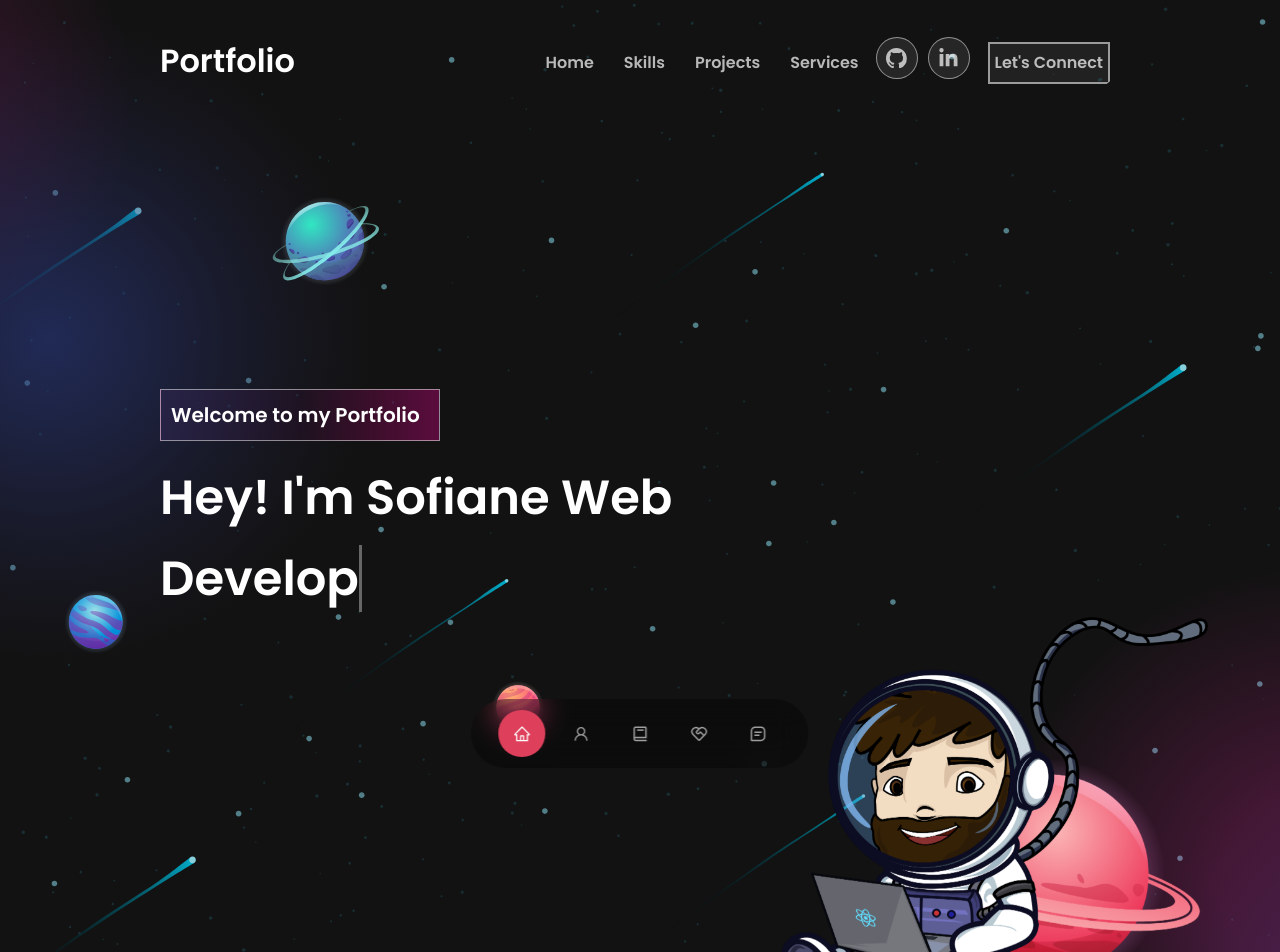
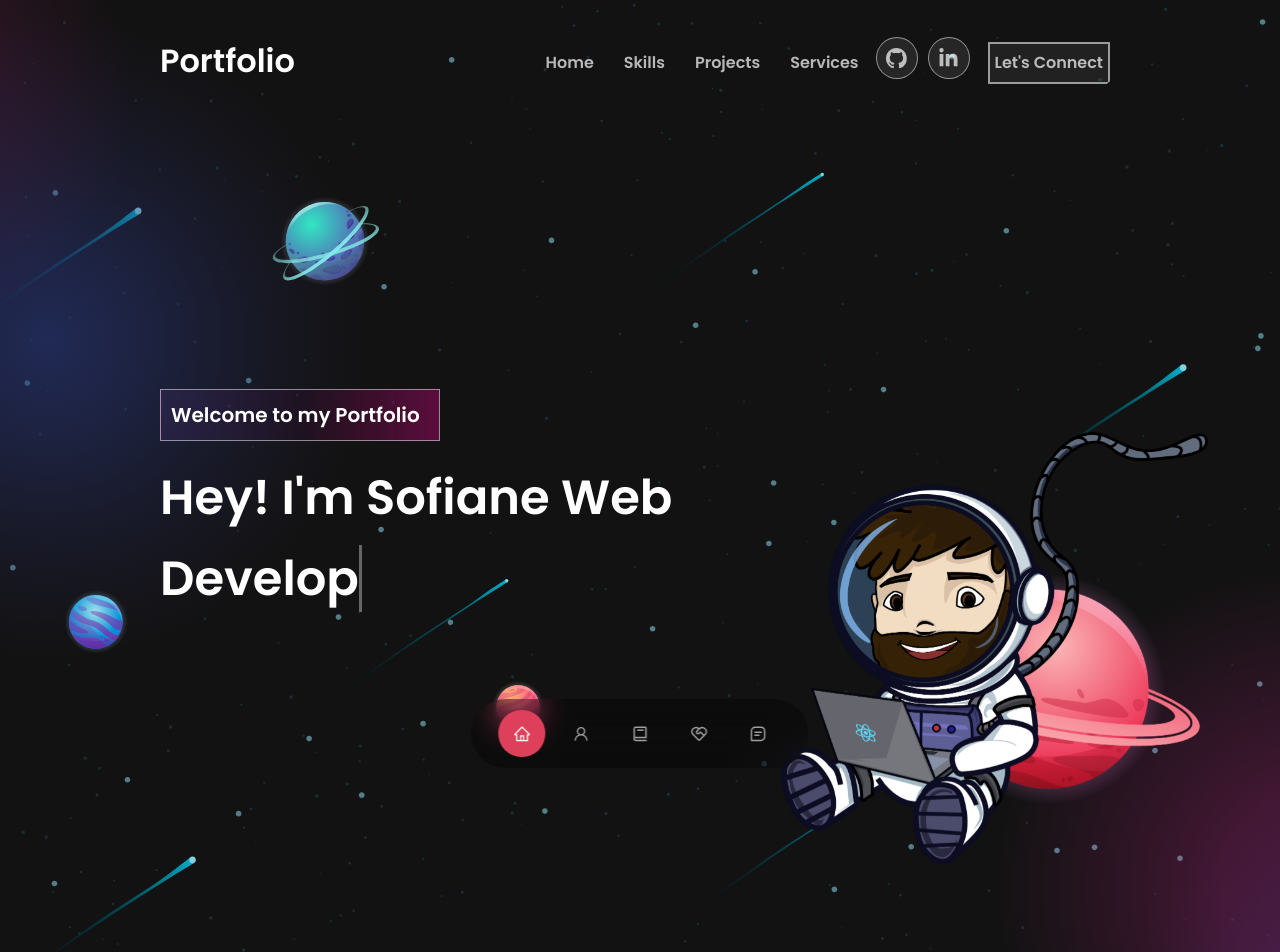
Before and after one commit to MezianeS/portfolio-v3, a React (Create React App) app: page / in a window 1280 px wide. Shown: the top 952 px of the page. Built offline with nearby package versions, Linux system fonts and the light colour scheme.

Commit message:
Update header.css

```diff
--- a/src/components/header/header.css
+++ b/src/components/header/header.css
@@ -11,7 +11,7 @@ header {
     position: absolute;
     width: 60%;
     right: 10%;
-    bottom: -200px;
+    bottom: -120px;
     animation: var(--animation);
     pointer-events: none;
     border: none;
@@ -139,7 +139,7 @@ box-shadow: 0px 10px 13px -7px #343434, 2px 23px 20px -1px rgba(0,0,0,0.43); */
         position: absolute;
         width: 42%;
         right: 5%;
-        bottom: -260px;
+        bottom: -75px;
     }
 
     .header__menu li a {
```
